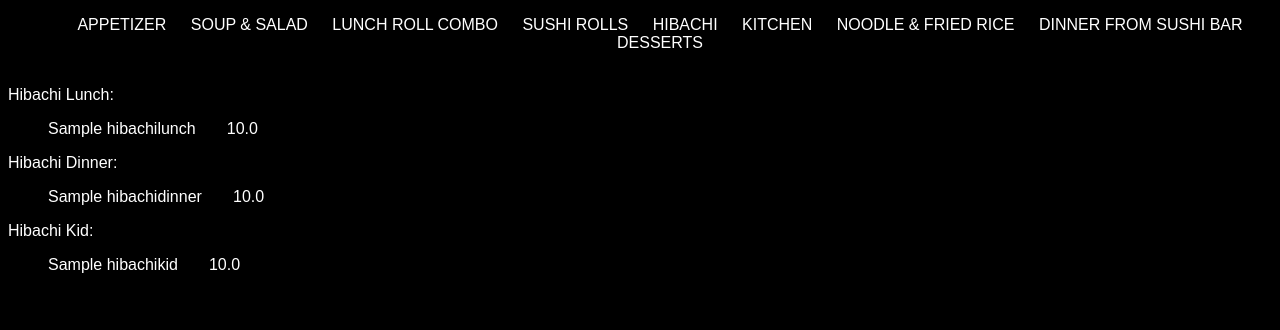
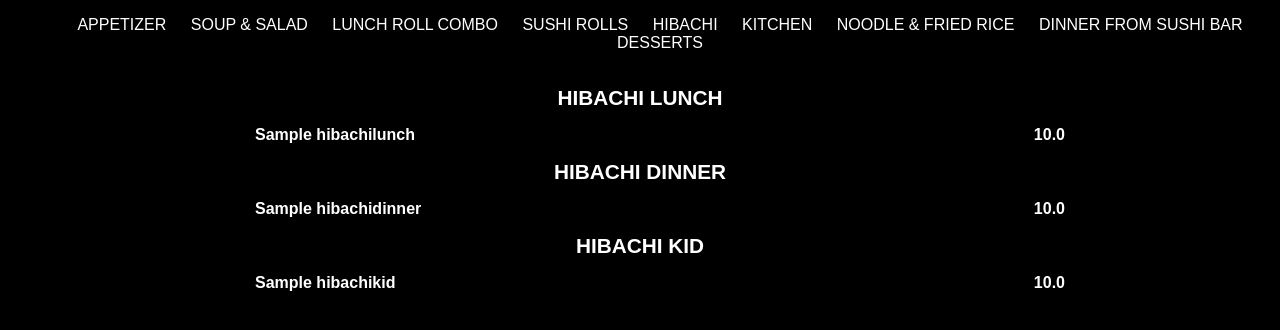
Before and after one commit to mcPython04/osakaMenu, a Django app: page /hibachi/ in a window 1280 px wide. Shown: the part 58-388 px from the top of the page. Run offline with Django 4.2, Linux system fonts and the light colour scheme; tables that the repository leaves empty hold one stand-in row (values such as "Sample post").

Commit message:
added styling for hibachi page

```diff
--- a/menu/templates/menu/hibachi.html
+++ b/menu/templates/menu/hibachi.html
@@ -1,36 +1,53 @@
 {% extends 'menu/menu_nav.html' %}
 
 {% block content %}
-    Hibachi Lunch:
+    <div class="content">
+        <div class="content-title">
+            Hibachi Lunch
+        </div>
         {% if lunch_list %}
             <ul>
             {% for h in lunch_list %}
-            {{h.name}} &nbsp&nbsp&nbsp&nbsp&nbsp; {{h.price}}
+                <div class="container">
+                    <span class="name">{{h.name}}</span>
+                    <span class="price">{{h.price}}</span>
+                </div>
             {% endfor %}
             </ul>
         {% else %}
             <p>No hibachis are available.</p>
         {% endif %}
 
-    Hibachi Dinner:
+        <div class="content-title">
+            Hibachi Dinner
+        </div>
         {% if dinner_list %}
             <ul>
             {% for h in dinner_list %}
-            {{h.name}} &nbsp&nbsp&nbsp&nbsp&nbsp; {{h.price}}
+                <div class="container">
+                    <span class="name">{{h.name}}</span>
+                    <span class="price">{{h.price}}</span>
+                </div>
             {% endfor %}
             </ul>
         {% else %}
             <p>No hibachis are available.</p>
         {% endif %}
 
-    Hibachi Kid:
+        <div class="content-title">
+            Hibachi Kid
+        </div>
         {% if kid_list %}
             <ul>
             {% for h in kid_list %}
-            {{h.name}} &nbsp&nbsp&nbsp&nbsp&nbsp; {{h.price}}
+                <div class="container">
+                    <span class="name">{{h.name}}</span>
+                    <span class="price">{{h.price}}</span>
+                </div>
             {% endfor %}
             </ul>
         {% else %}
             <p>No hibachis are available.</p>
         {% endif %}
+    </div>
 {% endblock %}
```
Lines whose indentation alone changed are shown as unchanged.
